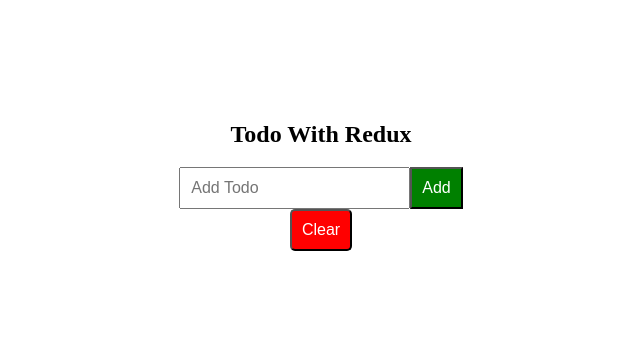
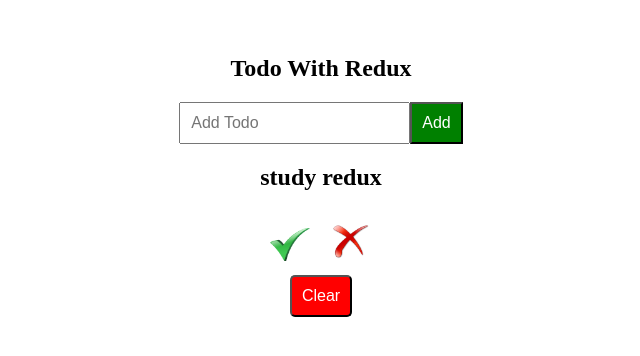
Before and after one commit to birkan-dogan/redux-todo, a React (Create React App) app: page / in a window 1280 px wide. Shown: the part 232-588 px from the top of the page, without its empty margins (319-959 px from the left). Built offline with nearby package versions, Linux system fonts and the light colour scheme.

Commit message:
TodoItem created to display todo

```diff
--- a/src/components/Todo.css
+++ b/src/components/Todo.css
@@ -22,3 +22,13 @@
   color: white;
   border-radius: 5px;
 }
+.ok-logo {
+  width: 40px;
+  margin: 10px;
+  cursor: pointer;
+}
+.delete-logo {
+  width: 40px;
+  margin: 10px;
+  cursor: pointer;
+}
--- a/src/components/TodoItem.jsx
+++ b/src/components/TodoItem.jsx
@@ -1,9 +1,18 @@
 import React from "react";
-
-const TodoItem = () => {
+import okLogo from "../assets/ok.png";
+import deleteLogo from "../assets/delete.png";
+const TodoItem = ({ completed, text, id }) => {
   return (
     <div>
-      <p>TodoItem</p>
+      <h2 className="todoText">{text}</h2>
+      <div>
+        <span>
+          <img src={okLogo} alt="" className="ok-logo" />
+        </span>
+        <span>
+          <img src={deleteLogo} alt="" className="delete-logo" />
+        </span>
+      </div>
     </div>
   );
 };
--- a/src/components/TodoList.jsx
+++ b/src/components/TodoList.jsx
@@ -4,7 +4,7 @@
 
 const TodoList = () => {
   const dispatch = useDispatch();
-  const todos = useSelector((state) => state.todoReducer);
+  const todos = useSelector((state) => state.todoList);
   return (
     <div>
       <div>
```
